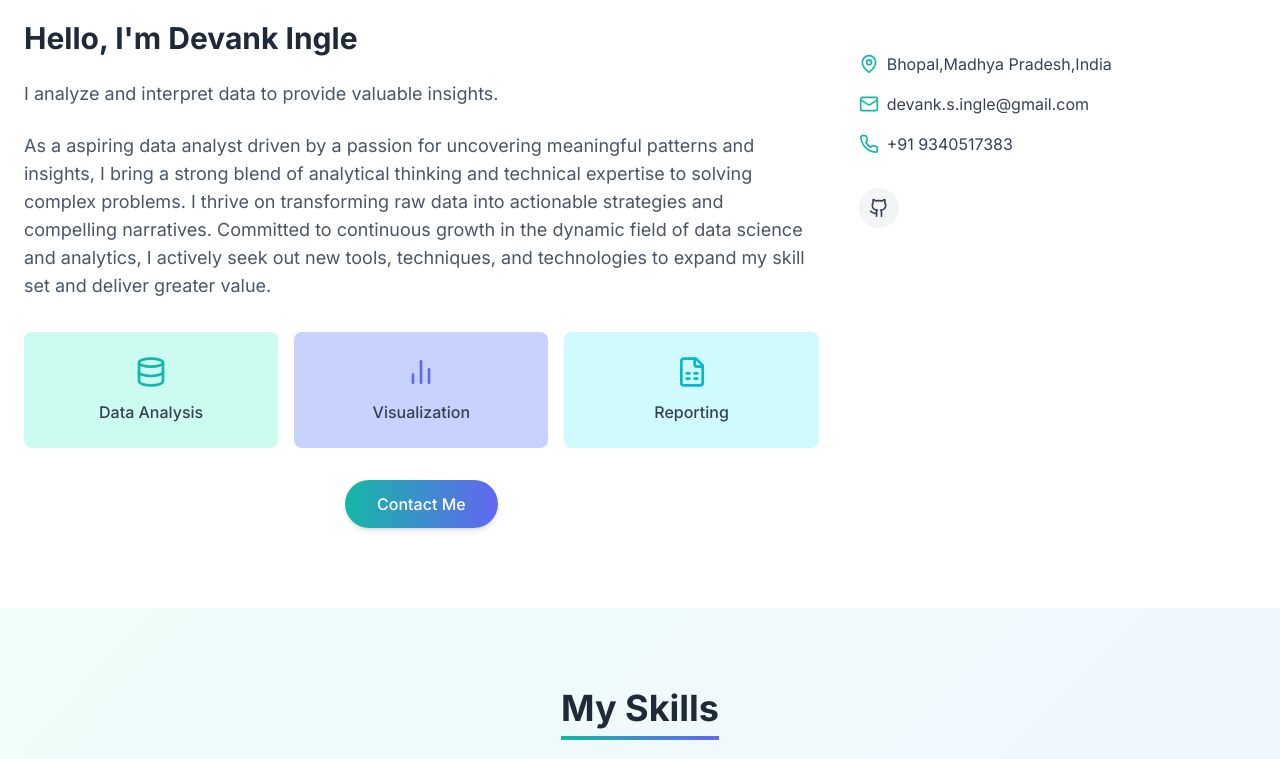
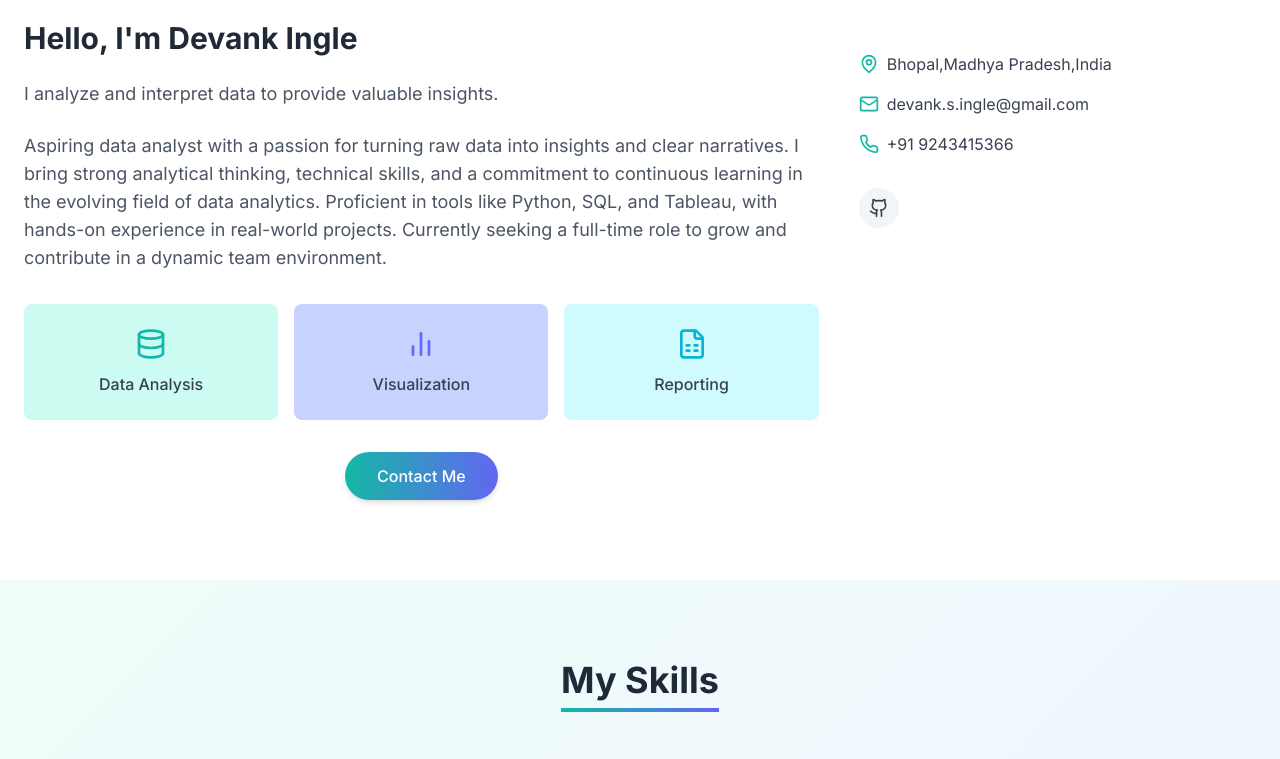
Before and after one commit to devank99/portfolio, a React (Vite) app: page / in a window 1280 px wide. Shown: the part 960-1719 px from the top of the page. Built offline with nearby package versions, Linux system fonts and the light colour scheme.

Commit message:
resume update

```diff
--- a/index.html
+++ b/index.html
@@ -4,7 +4,7 @@
     <meta charset="UTF-8" />
     <link rel="icon" type="image/svg+xml" href="/vite.svg" />
     <meta name="viewport" content="width=device-width, initial-scale=1.0" />
-    <title>Sarah Chen | Data Analyst Portfolio</title>
+    <title>Devank Ingle | Data Analyst Portfolio</title>
     <meta name="description" content="Personal portfolio of Sarah Chen, Data Analyst specializing in transforming complex data into actionable insights.">
     <link rel="preconnect" href="https://fonts.googleapis.com">
     <link rel="preconnect" href="https://fonts.gstatic.com" crossorigin>
--- a/src/components/Projects.tsx
+++ b/src/components/Projects.tsx
@@ -131,7 +131,7 @@ const Projects: React.FC = () => {
                     className="flex items-center gap-2 px-6 py-3 bg-gray-800 text-white rounded-lg hover:bg-gray-700 transition-colors"
                   >
                     <Github size={20} />
-                    <span>View Code</span>
+                    <span>View </span>
                   </a>
 
                   {selectedProjectData.demoLink && (
@@ -142,7 +142,7 @@ const Projects: React.FC = () => {
                       className="flex items-center gap-2 px-6 py-3 bg-gradient-to-r from-teal-500 to-indigo-500 text-white rounded-lg hover:from-teal-600 hover:to-indigo-600 transition-colors"
                     >
                       <ExternalLink size={20} />
-                      <span>Live Demo</span>
+                      <span> Demo</span>
                     </a>
                   )}
                 </div>
--- a/src/components/Resume.tsx
+++ b/src/components/Resume.tsx
@@ -7,10 +7,8 @@ const Resume: React.FC = () => {
   const [isLoading, setIsLoading] = useState(true);
 
   // **Corrected Resume URL**
-  const resumeUrl =
-    'https://drive.google.com/file/d/1jM4PFe4XXsHIKts1D13mhekBdBkO9HM4/preview'; // Changed to /preview for iframe embedding
-  const resumeDownload =
-    'https://drive.google.com/file/d/1jM4PFe4XXsHIKts1D13mhekBdBkO9HM4'; // download link
+  const resumeUrl = 'https://drive.google.com/file/d/105VsPzl1gsIEkZSxWudNu6O--fVAefLh/view?usp=sharing'; // Changed to /preview for iframe embedding
+  const resumeDownload = 'https://drive.google.com/file/d/105VsPzl1gsIEkZSxWudNu6O--fVAefLh/view?usp=sharing'; // download link
 
   const handleIframeLoad = () => {
     setIsLoading(false);
--- a/src/data.ts
+++ b/src/data.ts
@@ -4,12 +4,12 @@ export const aboutMe = {
   name: "Devank Ingle",
   title: "Analyst | BI Developer",
   description: "I analyze and interpret data to provide valuable insights.",
-  longDescription: "As a aspiring data analyst driven by a passion for uncovering meaningful patterns and insights, I bring a strong blend of analytical thinking and technical expertise to solving complex problems. I thrive on transforming raw data into actionable strategies and compelling narratives. Committed to continuous growth in the dynamic field of data science and analytics, I actively seek out new tools, techniques, and technologies to expand my skill set and deliver greater value.",
+  longDescription: "Aspiring data analyst with a passion for turning raw data into insights and clear narratives. I bring strong analytical thinking, technical skills, and a commitment to continuous learning in the evolving field of data analytics. Proficient in tools like Python, SQL, and Tableau, with hands-on experience in real-world projects. Currently seeking a full-time role to grow and contribute in a dynamic team environment.",
   location: "Bhopal,Madhya Pradesh,India",
   email: "devank.s.ingle@gmail.com",
-  github: "https://github.com/devankingle",
+  github: "https://github.com/devank99",
   linkedin: "https://linkedin.com/in/devankingle",
-  phoneNumber: "+91 9340517383",
+  phoneNumber: "+91 9243415366",
 };
 
 export const skills: Skill[] = [
```
